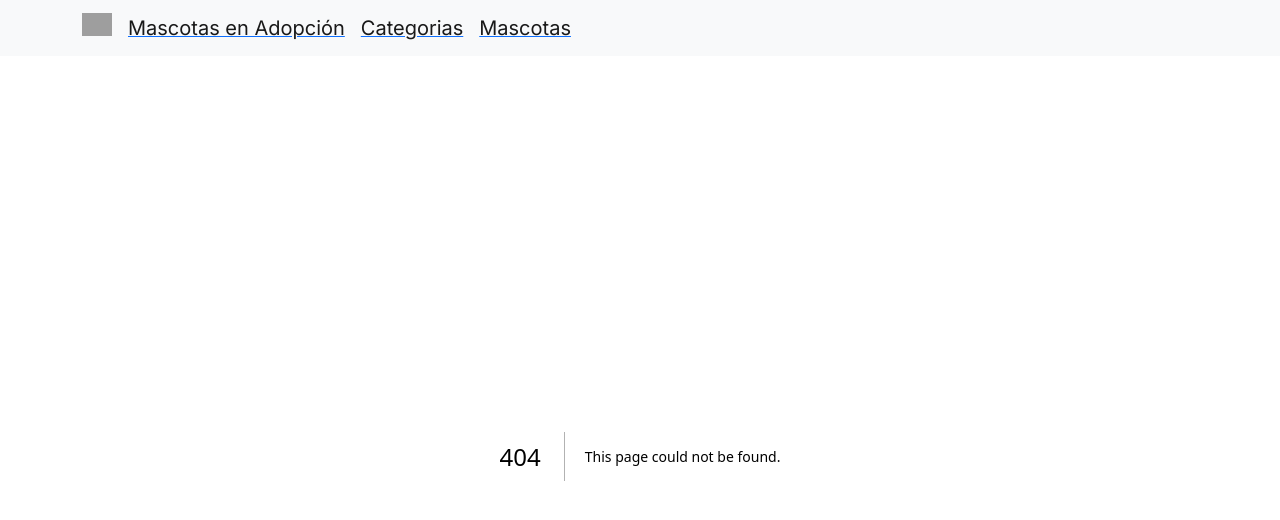
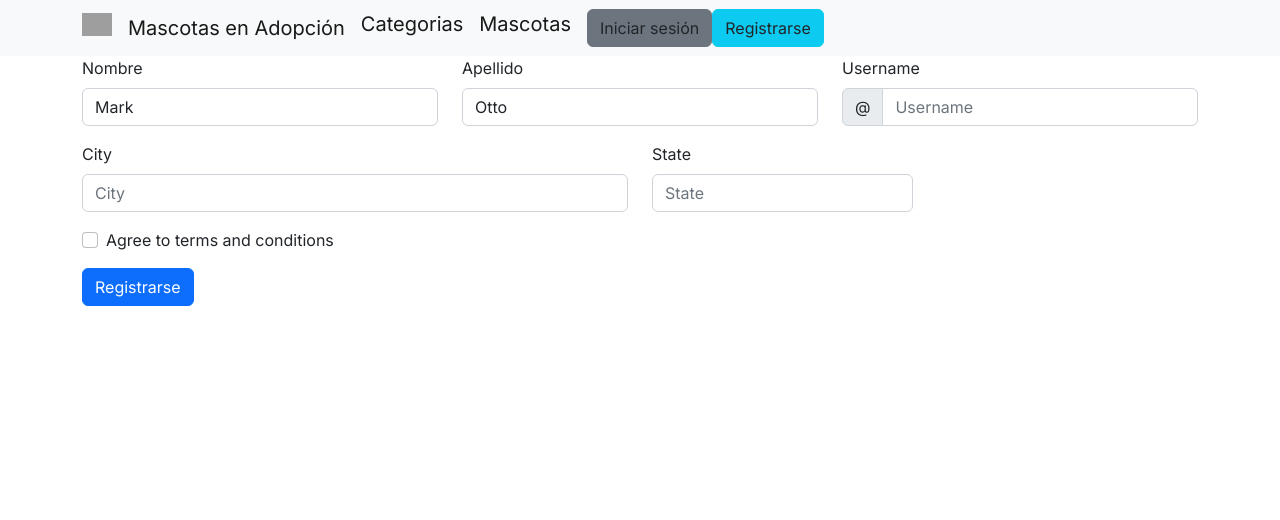
Before and after one commit to iaw-2023/NetworkKnights-React, a Next.js app: page /registrar in a window 1280 px wide. Before the commit this address had no page. Shown: the top 520 px of the page. Built offline with nearby package versions, Linux system fonts and the light colour scheme; grey boxes are pictures that could not be loaded.

Commit message:
comienzo

```diff
--- a/package.json
+++ b/package.json
@@ -9,6 +9,7 @@
     "lint": "next lint"
   },
   "dependencies": {
+    "@auth0/auth0-react": "^2.1.1",
     "autoprefixer": "10.4.14",
     "bootstrap": "^5.2.3",
     "eslint": "8.41.0",
--- a/src/app/components/NavBar.js
+++ b/src/app/components/NavBar.js
@@ -2,9 +2,11 @@
 
 import Container from 'react-bootstrap/Container';
 import Nav from 'react-bootstrap/Nav';
+import NavLink from 'react-bootstrap/Nav'
 import Navbar from 'react-bootstrap/Navbar';
 import NavDropdown from 'react-bootstrap/NavDropdown';
 import Link from "next/link";
+import Button from 'react-bootstrap/Button';
 
 function NavBar() {
   return (
@@ -19,20 +21,32 @@ function NavBar() {
               alt="React Bootstrap logo"
             />
         </Navbar.Brand>
-        <Link href="/" >
+        <Link href="/" style={{ textDecoration: 'none' }}>
           <Navbar.Brand>Mascotas en Adopción</Navbar.Brand>
         </Link>
         <Navbar.Toggle aria-controls="basic-navbar-nav" />
+
         <Navbar.Collapse id="basic-navbar-nav">
 
           <Nav className="me-auto">
-          <Link href="/categorias" >
+          <Link href="/categorias" style={{ textDecoration: 'none' }}>
             <Navbar.Brand >Categorias</Navbar.Brand>
           </Link>
 
-          <Link href="/mascotas" >
+          <Link href="/mascotas" style={{ textDecoration: 'none' }}>
             <Navbar.Brand >Mascotas</Navbar.Brand>
           </Link>
+
+
+
+          <Nav className=" justify-content-end ms-auto">
+            <Button variant="secondary">
+              <Link href={""} style={{ textDecoration: 'none' }} className='link-dark'>Iniciar sesión</Link>
+            </Button>
+            <Button variant="info">
+              <Link href={"/registrar/"} style={{ textDecoration: 'none' }} className='link-dark'>Registrarse</Link>
+            </Button>
+          </Nav>
 
           </Nav>
         </Navbar.Collapse>
--- a/src/app/components/PetCard.js
+++ b/src/app/components/PetCard.js
@@ -13,7 +13,7 @@ function PetCard(pet) {
         <Card.Text>{pet.category}</Card.Text>
         <Card.Text>{pet.sex}</Card.Text>
         <Button variant="secondary">
-          <Link href={"/adoptar/"+petId} className='link-dark ms-2'>Adoptar</Link>
+          <Link href={"/adoptar/"+petId} style={{ textDecoration: 'none' }} className='link-dark ms-2'>Adoptar</Link>
         </Button>
       </Card.Body>
     </Card>
--- /dev/null
+++ b/src/app/components/SigninForm.js
@@ -0,0 +1,90 @@
+import { useState } from 'react';
+import Button from 'react-bootstrap/Button';
+import Col from 'react-bootstrap/Col';
+import Form from 'react-bootstrap/Form';
+import InputGroup from 'react-bootstrap/InputGroup';
+import Row from 'react-bootstrap/Row';
+
+function SigninForm() {
+  const [validated, setValidated] = useState(false);
+
+  const handleSubmit = (event) => {
+    const form = event.currentTarget;
+    if (form.checkValidity() === false) {
+      event.preventDefault();
+      event.stopPropagation();
+    }
+
+    setValidated(true);
+  };
+
+  return (
+    <Form noValidate validated={validated} onSubmit={handleSubmit}>
+      <Row className="mb-3">
+        <Form.Group as={Col} md="4" controlId="validationCustom01">
+          <Form.Label>Nombre</Form.Label>
+          <Form.Control
+            required
+            type="text"
+            placeholder="First name"
+            defaultValue="Mark"
+          />
+          <Form.Control.Feedback>Valido!</Form.Control.Feedback>
+        </Form.Group>
+        <Form.Group as={Col} md="4" controlId="validationCustom02">
+          <Form.Label>Apellido</Form.Label>
+          <Form.Control
+            required
+            type="text"
+            placeholder="Last name"
+            defaultValue="Otto"
+          />
+          <Form.Control.Feedback>Valido!</Form.Control.Feedback>
+        </Form.Group>
+        <Form.Group as={Col} md="4" controlId="validationCustomUsername">
+          <Form.Label>Username</Form.Label>
+          <InputGroup hasValidation>
+            <InputGroup.Text id="inputGroupPrepend">@</InputGroup.Text>
+            <Form.Control
+              type="text"
+              placeholder="Username"
+              aria-describedby="inputGroupPrepend"
+              required
+            />
+            <Form.Control.Feedback type="invalid">
+              Please choose a username.
+            </Form.Control.Feedback>
+          </InputGroup>
+        </Form.Group>
+      </Row>
+      <Row className="mb-3">
+        <Form.Group as={Col} md="6" controlId="validationCustom03">
+          <Form.Label>City</Form.Label>
+          <Form.Control type="text" placeholder="City" required />
+          <Form.Control.Feedback type="invalid">
+            Please provide a valid city.
+          </Form.Control.Feedback>
+        </Form.Group>
+        <Form.Group as={Col} md="3" controlId="validationCustom04">
+          <Form.Label>State</Form.Label>
+          <Form.Control type="text" placeholder="State" required />
+          <Form.Control.Feedback type="invalid">
+            Please provide a valid state.
+          </Form.Control.Feedback>
+        </Form.Group>
+
+      </Row>
+      <Form.Group className="mb-3">
+        <Form.Check
+          required
+          label="Agree to terms and conditions"
+          feedback="You must agree before submitting."
+          feedbackType="invalid"
+        />
+      </Form.Group>
+      <Button type="submit">Registrarse</Button>
+    </Form>
+  );
+}
+
+export default SigninForm;
--- a/src/app/page.js
+++ b/src/app/page.js
@@ -3,7 +3,9 @@ import React from "react";
 import { Container, Row, Col } from 'react-bootstrap';
 import HomeCarousel from "./components/HomeCarousel";
 
+
 function index() {
+
   return (
     <div className="black-rounded-div">
       <h1>Bienvenid@, Usuario!</h1>
--- /dev/null
+++ b/src/app/registrar/page.js
@@ -0,0 +1,14 @@
+'use client' ;
+
+import SigninForm from "../components/SigninForm";
+
+
+function registrar() {
+  return(
+    <SigninForm>
+
+    </SigninForm>
+  )
+}
+
+export default registrar;
```
Also changed, not shown: src/app/components/LoginForm.js (added), 1 other file (tests, documents, lock files or other folders).
